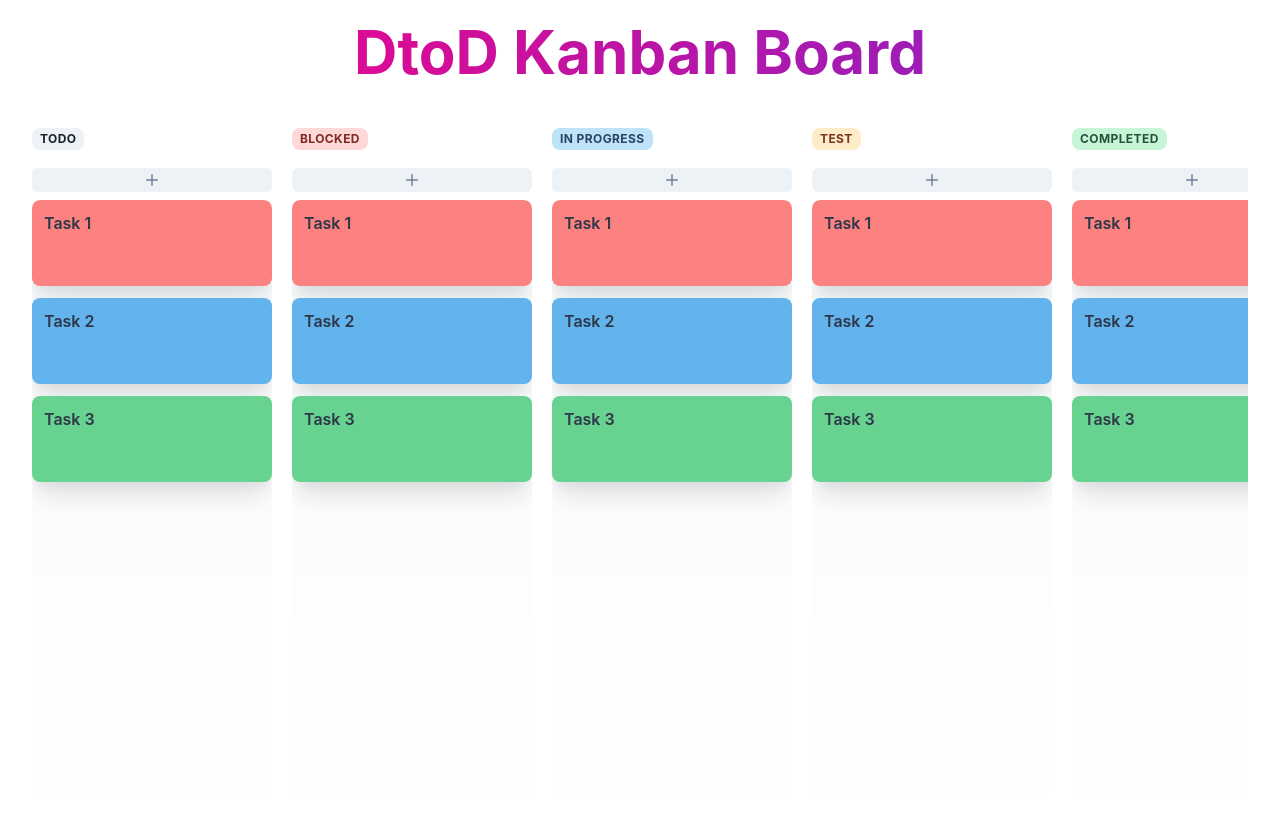
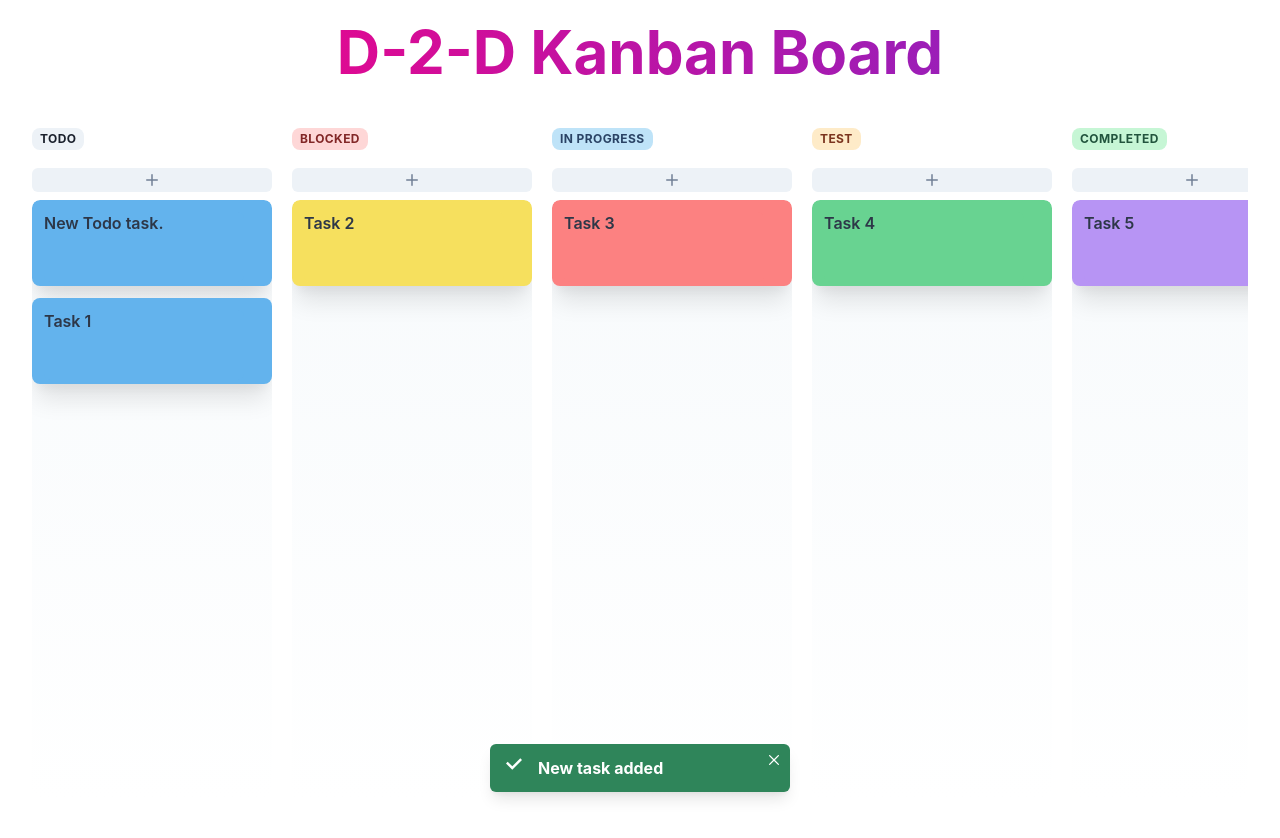
Before and after one commit to RahulMj21/kanban-board, a Next.js app: page / in a window 1280 px wide. Both pictures are taken after a click on the button 152 px from the left and 180 px from the top of the page. Built offline with nearby package versions, Linux system fonts and the light colour scheme.

Commit message:
feat: added add-task, update-task and delete-task feature.

```diff
--- a/package.json
+++ b/package.json
@@ -35,6 +35,7 @@
 		"uuid": "^9.0.0"
 	},
 	"devDependencies": {
+		"@types/uuid": "^8.3.4",
 		"@typescript-eslint/eslint-plugin": "^5.42.0",
 		"eslint": "^8.26.0",
 		"eslint-config-next": "^13.0.2",
--- a/src/components/board/Board.tsx
+++ b/src/components/board/Board.tsx
@@ -13,7 +13,7 @@ const Board = () => {
 				bgClip="text"
 				mt={4}
 			>
-				DtoD Kanban Board
+				D-2-D Kanban Board
 			</Heading>
 			<Flex
 				minW="100%"
--- a/src/components/board/Task.tsx
+++ b/src/components/board/Task.tsx
@@ -1,13 +1,24 @@
 import { ITask } from "@/utils/interface";
 import { DeleteIcon } from "@chakra-ui/icons";
 import { Box, IconButton, Textarea } from "@chakra-ui/react";
+import { ChangeEvent } from "react";
 
 interface Props {
 	index: number;
 	task: ITask;
+	updateTask: (id: ITask["id"], updatedTask: ITask) => void;
+	deleteTask: (id: ITask["id"]) => void;
 }
 
-const Task = ({ task }: Props) => {
+const Task = ({ task, updateTask, deleteTask }: Props) => {
+	const handleUpdate = (e: ChangeEvent<HTMLTextAreaElement>) => {
+		updateTask(task.id, { ...task, title: e.target.value });
+	};
+
+	const handleDelete = () => {
+		deleteTask(task.id);
+	};
+
 	return (
 		<Box
 			role="group"
@@ -34,10 +45,9 @@ const Task = ({ task }: Props) => {
 				icon={<DeleteIcon />}
 				opacity={0}
 				_groupHover={{ opacity: 1 }}
+				onClick={handleDelete}
 			/>
 			<Textarea
-				value={task.title}
-				onChange={() => null}
 				fontWeight="semibold"
 				cursor="inherit"
 				border="none"
@@ -47,6 +57,8 @@ const Task = ({ task }: Props) => {
 				maxH={200}
 				focusBorderColor="none"
 				color="gray.700"
+				value={task.title}
+				onChange={handleUpdate}
 			/>
 		</Box>
 	);
--- a/src/components/board/TaskColumn.tsx
+++ b/src/components/board/TaskColumn.tsx
@@ -1,46 +1,36 @@
+import Task from "@/components/board/Task";
+import useColumnTasks from "@/hooks/useColumnTasks";
 import { COLUMN_COLOR_SCHEMA } from "@/utils/const";
 import { EColumnType } from "@/utils/enums";
-import { ITask } from "@/utils/interface";
 import { AddIcon } from "@chakra-ui/icons";
 import {
+	Badge,
 	Box,
-	Badge,
 	Heading,
 	IconButton,
 	Stack,
 	useColorModeValue,
 } from "@chakra-ui/react";
-import Task from "@/components/board/Task";
 
 interface Props {
 	column: EColumnType;
 }
 
-const mockTasks: ITask[] = [
-	{
-		id: "1",
-		title: "Task 1",
-		column: EColumnType.TO_DO,
-		color: "red.300",
-	},
-	{
-		id: "2",
-		title: "Task 2",
-		column: EColumnType.TO_DO,
-		color: "blue.300",
-	},
-	{
-		id: "3",
-		title: "Task 3",
-		column: EColumnType.TO_DO,
-		color: "green.300",
-	},
-];
+const TaskColumn = ({ column }: Props) => {
+	const { tasks, addEmptyTask, updateTask, deleteTask } =
+		useColumnTasks(column);
 
-const TaskColumn = ({ column }: Props) => {
-	const ColumnTasks = mockTasks.map((task, index) => (
-		<Task key={task.id} task={task} index={index} />
+	const ColumnTasks = tasks.map((task, index) => (
+		<Task
+			key={task.id}
+			task={task}
+			index={index}
+			updateTask={updateTask}
+			deleteTask={deleteTask}
+		/>
 	));
+	const iconColor = useColorModeValue("gray.500", "gray.400");
+	const iconBgColor = useColorModeValue("gray.100", "gray.700");
 
 	return (
 		<Box minW={240} maxW={280}>
@@ -57,12 +47,13 @@ const TaskColumn = ({ column }: Props) => {
 			<IconButton
 				size="xs"
 				w="full"
-				color={useColorModeValue("gray.500", "gray.400")}
-				bgColor={useColorModeValue("gray.100", "gray.700")}
+				color={iconColor}
+				bgColor={iconBgColor}
 				py={2}
 				colorScheme="black"
 				aria-label="add-task"
 				icon={<AddIcon />}
+				onClick={addEmptyTask}
 			/>
 			<Stack
 				h={600}
--- /dev/null
+++ b/src/hooks/useColumnTasks.tsx
@@ -0,0 +1,94 @@
+import { useCallback } from "react";
+import { v4 as uuid } from "uuid";
+import { EColumnType } from "@/utils/enums";
+import { ITask } from "@/utils/interface";
+import useTasksCollection from "@/hooks/useTasksCollection";
+import { MAX_TASKS_PER_COLUMN } from "@/utils/const";
+import { AlertIcon, useToast } from "@chakra-ui/react";
+import { pickChakraRandomColor } from "@/utils/helpers";
+import { CheckIcon } from "@chakra-ui/icons";
+
+const useColumnTasks = (column: EColumnType) => {
+	const [tasks, setTasks] = useTasksCollection();
+	const toast = useToast();
+
+	const addEmptyTask = useCallback(() => {
+		setTasks((allTasks) => {
+			const columnTasks = allTasks[column];
+			if (columnTasks.length >= MAX_TASKS_PER_COLUMN) {
+				toast({
+					icon: <AlertIcon />,
+					isClosable: true,
+					title: "Too many tasks",
+					status: "error",
+				});
+				return allTasks;
+			}
+			const newTask: ITask = {
+				id: uuid(),
+				title: `New ${column} task.`,
+				color: pickChakraRandomColor(".300"),
+				column,
+			};
+
+			toast({
+				icon: <CheckIcon />,
+				isClosable: true,
+				title: "New task added",
+				status: "success",
+			});
+
+			return {
+				...allTasks,
+				[column]: [newTask, ...columnTasks],
+			};
+		});
+	}, [column, setTasks, toast]);
+
+	const updateTask = useCallback(
+		(id: ITask["id"], updatedTask: Omit<Partial<ITask>, "id">) => {
+			setTasks((allTasks) => {
+				const columnTasks = allTasks[column];
+				return {
+					...allTasks,
+					[column]: columnTasks.map((task) => {
+						return task.id === id
+							? { ...task, ...updatedTask }
+							: task;
+					}),
+				};
+			});
+		},
+		[column, setTasks]
+	);
+
+	const deleteTask = useCallback(
+		(id: ITask["id"]) => {
+			setTasks((allTasks) => {
+				const columnTasks = allTasks[column];
+
+				toast({
+					icon: <CheckIcon />,
+					isClosable: true,
+					title: "Task removed",
+					status: "success",
+				});
+
+				return {
+					...allTasks,
+					[column]: columnTasks.filter((task) => task.id !== id),
+				};
+			});
+		},
+		[setTasks, column, toast]
+	);
+
+	return {
+		tasks: tasks[column],
+		addEmptyTask,
+		updateTask,
+		deleteTask,
+	} as const;
+};
+
+export default useColumnTasks;
--- /dev/null
+++ b/src/hooks/useIsWindow.tsx
@@ -0,0 +1,13 @@
+import { useEffect, useState } from "react";
+
+const useIsWindow = () => {
+	const [isWindow, setIsWindow] = useState(false);
+
+	useEffect(() => {
+		if (typeof window !== "undefined") setIsWindow(true);
+	}, []);
+
+	return { isWindow } as const;
+};
+
+export default useIsWindow;
--- /dev/null
+++ b/src/hooks/useTasksCollection.tsx
@@ -0,0 +1,51 @@
+import { v4 as uuid } from "uuid";
+import { EColumnType } from "@/utils/enums";
+import { ITask } from "@/utils/interface";
+import { useLocalStorage } from "usehooks-ts";
+
+const useTasksCollection = () => {
+	return useLocalStorage<{ [key in EColumnType]: ITask[] }>("tasks", {
+		Todo: [
+			{
+				id: uuid(),
+				color: "blue.300",
+				column: EColumnType.TO_DO,
+				title: "Task 1",
+			},
+		],
+		Blocked: [
+			{
+				id: uuid(),
+				color: "yellow.300",
+				column: EColumnType.BLOCKED,
+				title: "Task 2",
+			},
+		],
+		"In Progress": [
+			{
+				id: uuid(),
+				color: "red.300",
+				column: EColumnType.IN_PROGRESS,
+				title: "Task 3",
+			},
+		],
+		Test: [
+			{
+				id: uuid(),
+				color: "green.300",
+				column: EColumnType.TEST,
+				title: "Task 4",
+			},
+		],
+		Completed: [
+			{
+				id: uuid(),
+				color: "purple.300",
+				column: EColumnType.TO_DO,
+				title: "Task 5",
+			},
+		],
+	});
+};
+
+export default useTasksCollection;
--- a/src/pages/index.tsx
+++ b/src/pages/index.tsx
@@ -1,5 +1,8 @@
 import Board from "@/components/board/Board";
+import useIsWindow from "@/hooks/useIsWindow";
 
 export default function Home() {
-	return <Board />;
+	const { isWindow } = useIsWindow();
+
+	return isWindow && <Board />;
 }
--- a/src/utils/const.ts
+++ b/src/utils/const.ts
@@ -7,3 +7,5 @@ export const COLUMN_COLOR_SCHEMA: Record<EColumnType, string> = {
 	Test: "orange",
 	Completed: "green",
 };
+
+export const MAX_TASKS_PER_COLUMN = 100;
--- /dev/null
+++ b/src/utils/helpers.ts
@@ -0,0 +1,16 @@
+const colors = [
+	"red",
+	"orange",
+	"yellow",
+	"green",
+	"teal",
+	"blue",
+	"cyan",
+	"purple",
+	"pink",
+];
+
+export function pickChakraRandomColor(variant = "") {
+	const color = colors[Math.floor(Math.random() * colors.length)];
+	return color + variant;
+}
```
Also changed, not shown: 1 other file (tests, documents, lock files or other folders).
